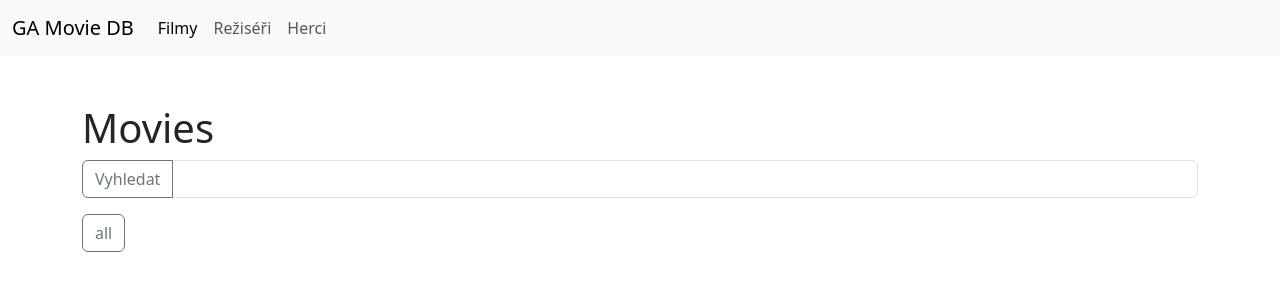
After one commit to gyarab/2022_wa_masek_movies, a Django app: template gamdb/films/templates/movies.html in a window 1280 px wide. The commit adds this page. Shown: the top 285 px of the page. Run offline with Django 4.2, Linux system fonts and the light colour scheme; the template is opened without the code that fills it: values that come from a table or form of the project are taken from there, others are empty; data comes from the database, SQL or seed files in the repository.

Commit message:
nevim no

```diff
--- a/gamdb/films/admin.py
+++ b/gamdb/films/admin.py
@@ -3,6 +3,7 @@ from django.contrib import admin
 from .models import Movie
 from .models import Director
 from .models import Genre
+from .models import Actor
 
 class MovieAdmin(admin.ModelAdmin):
     list_display = ['id', 'name', 'slug', 'year', 'director']
@@ -11,3 +12,4 @@ class MovieAdmin(admin.ModelAdmin):
 admin.site.register(Movie, MovieAdmin)
 admin.site.register(Director)
 admin.site.register(Genre)
+admin.site.register(Actor)
--- /dev/null
+++ b/gamdb/films/forms.py
@@ -0,0 +1,6 @@
+from django import forms
+
+class CommentForm(forms.Form):
+    author = forms.CharField
+    author = forms.CharField
+    author = forms.IntegerField
--- a/gamdb/films/models.py
+++ b/gamdb/films/models.py
@@ -3,14 +3,21 @@ from django.db import models
 class Movie(models.Model):
     name = models.CharField(max_length=200)
     slug = models.SlugField()
-    avg_rating = models.FloatField()
+    image_url = models.CharField(max_length=255, blank=True, null=True)
     year = models.IntegerField(blank=True, null=True)
-    description = models.TextField(blank=True, null=True)
-    director = models.ForeignKey("Director", blank=True, null=True, on_delete=models.SET_NULL)
-    genre = models.ForeignKey("Genre", blank=True, null=True, on_delete=models.SET_NULL)
+    avg_rating = models.FloatField(blank=True, null=True)
+    description = models.TextField(blank=True)
+    director = models.ForeignKey('Director', blank=True, null=True, on_delete=models.SET_NULL)
+    genres = models.ManyToManyField('Genre', blank=True, null=True)
+    actor = models.ForeignKey("Actor", blank=True, null=True, on_delete=models.SET_NULL)
+
+
 
     def __str__(self):
         return f"{self.name} ({self.year})"
+
+    def genres_display(self):
+        return ", ".join([i.name for i in self.genres.all()])
 
 class Director(models.Model):
     name = models.CharField(max_length=255)
@@ -30,3 +37,13 @@ class Comment(models.Model):
     author = models.CharField(max_length=255)
     text = models.TextField(blank=True, null=True)
     rating = models.IntegerField()
+
+class Actor(models.Model):
+    name = models.CharField(max_length=255)
+    birth_year = models.IntegerField(blank=True, null=True)
+    slug = models.SlugField()
+    photo_url = models.CharField(max_length=255, blank=True, null=True)
+    description = models.TextField(blank=True, null=True)
+
+    def __str__(self):
+        return f"{self.name} ({self.birth_year})"
--- a/gamdb/films/templates/main.html
+++ b/gamdb/films/templates/main.html
@@ -4,28 +4,39 @@
     <meta charset="UTF-8">
     <meta http-equiv="X-UA-Compatible" content="IE=edge">
     <meta name="viewport" content="width=device-width, initial-scale=1.0">
-    <title>Document</title>
     <link href="https://cdn.jsdelivr.net/npm/bootstrap@5.3.0-alpha2/dist/css/bootstrap.min.css" rel="stylesheet" integrity="sha384-aFq/bzH65dt+w6FI2ooMVUpc+21e0SRygnTpmBvdBgSdnuTN7QbdgL+OapgHtvPp" crossorigin="anonymous">
+    <title>
+        {% block title %}
+        Ga movies
+        {% endblock title %}
+    </title>
 </head>
 <body>
+    <nav class="navbar navbar-expand-sm bg-body-tertiary">
+        <div class="container-fluid">
+          <a class="navbar-brand" href="{% url 'homepage' %}">GA Movie DB</a>
+          <button class="navbar-toggler" type="button" data-bs-toggle="collapse" data-bs-target="#navbarNav" aria-controls="navbarNav" aria-expanded="false" aria-label="Toggle navigation">
+            <span class="navbar-toggler-icon"></span>
+          </button>
+          <div class="collapse navbar-collapse" id="navbarNav">
+            <ul class="navbar-nav">
+              <li class="nav-item">
+                <a class="nav-link active" aria-current="page" href="{% url 'movies' %}">Filmy</a>
+              </li>
+              <li class="nav-item">
+                <a class="nav-link" href="{% url 'directors' %}">Režiséři</a>
+              </li>
+              <li class="nav-item">
+                <a class="nav-link" href="{% url 'actors' %}">Herci</a>
+              </li>
+            </ul>
+          </div>
+        </div>
+      </nav>
+    <div class="container my-5">
+        {% block content %}
+        {% endblock content %}
+    </div>
     <script src="https://cdn.jsdelivr.net/npm/bootstrap@5.3.0-alpha2/dist/js/bootstrap.bundle.min.js" integrity="sha384-qKXV1j0HvMUeCBQ+QVp7JcfGl760yU08IQ+GpUo5hlbpg51QRiuqHAJz8+BrxE/N" crossorigin="anonymous"></script>
-    <div class="container">
-        <h1>Filmy</h1>
-        <div class="row row-cols-1 row-cols-md-2 row-cols-lg-3 g-2">
-            {% for movie in movies %}
-            <div class="col">
-                <div class="card" style="width: 18rem;">
-                    <div class="card-body">
-                        <img src="https://loremflickr.com/g/300/180/mansion" class="card-img-top" alt="...">
-                        <h5 class="card-title">{{ movie.name }}</h5>
-                        <p class="card-text">{{ movie.genre }}</p>
-                        <p class="card-text">{{ movie.director }}</p>
-                        <p class="card-text">{{ movie.description }}</p>
-                    </div>
-                </div>
-            </div>
-            {% endfor %}
-        </div>
-    </div>
 </body>
 </html>
--- /dev/null
+++ b/gamdb/films/templates/movies.html
@@ -0,0 +1,51 @@
+{% extends 'main.html' %}
+
+
+{% block title %}
+    Filmy | {{ block.super }}
+{% endblock %}
+
+{% block content %}
+<h1>Movies</h1>
+<div class="row">
+    <form method="get" action="./">
+    <div class="input-group mb-3">
+        <button class="btn btn-outline-secondary" type="submit" id="button-addon2">Vyhledat</button>
+        <input type="text" name="search" value="{{ search|default:" "}}" class="form-control" placeholder="Zadejte název..." aria-label="Hledat" aria-describedby="button-addon2">
+      </div>
+      </form>
+</div>
+<div class ="row">
+    <ul class = "list-inline">
+        <li class="list-inline-item">
+<a class="btn btn-outline-secondary" href = "./">all</a>
+        </li>
+       {%for genre in genres%}
+        <li class="list-inline-item">
+            <a class="btn btn-outline-secondary" href="./?genre ={{ genre.name }}">{{ genre.name }}</a>
+                    </li>
+                    {%endfor%}
+</ul>
+</div>
+</div>
+<div class="row row-cols-1  row-cols-md-2 row-cols-lg-3 g-2">
+    {% for movie in movies %}
+    <div class="col">
+        <div class="card h-100">
+            <img class="card-img-top" src="{% if movie.image_url %}{{movie.image_url}}{% else %}https://place-hold.it/180x100/{% endif %}" alt="Card image cap">
+            <div class="card-body">
+                <h5 class="card-title">{{ movie.name }}</h5>
+                {% for genre in movie.genres.all %}
+                <span class="badge rounded-pill text-bg-primary"></span>
+                {%endfor%}
+                <p class="card-text ">{{ movie.description }}</p>
+            </div>
+            <div class="card-footer text-end">
+                <a href="{% url 'movie' movie.id %}" class="btn btn-primary">Detail</a>
+            </div>
+        </div>
+    </div>
+
+    {% endfor %}
+</div>
+{% endblock content %}
--- a/gamdb/gamdb/urls.py
+++ b/gamdb/gamdb/urls.py
@@ -17,15 +17,19 @@ from django.contrib import admin
 from django.urls import path
 from films.views import homepage
 from films.views import directors
+from films.views import director
+from films.views import actor
+from films.views import actors
 from films.views import movies
 from films.views import movie
 
 urlpatterns = [
     path('admin/', admin.site.urls),
-    path('', homepage),
-    path('reziseri', directors),
-    path('filmy', movies),
-    path('film/<int:id>', movie),
-    path('herci', actors),
-    path('herec/<int:id>', actor),
+    path('reziseri/', directors, name="directors"),
+    path('reziser/<int:id>', director, name="director"),
+    path('filmy/', movies, name="movies"),
+    path('film/<int:id>', movie, name="movie"),
+    path('herci/', actors, name="actors"),
+    path('herec/<int:id>', actor, name="actor"),
+    path('', homepage, name="homepage")
 ]
```
Also changed, not shown: gamdb/films/templates/actor.html (added, +12 -0 lines), gamdb/films/templates/actors.html (added, +27 -0 lines), gamdb/films/templates/directors.html (+21 -0 lines), gamdb/films/templates/movie.html (added, +12 -0 lines), gamdb/films/views.py (+30 -3 lines), gamdb/films/migrations/0005_actor_remove_movie_genre_movie_genres_and_more.py (added), gamdb/films/migrations/0006_movie_actor.py (added).
